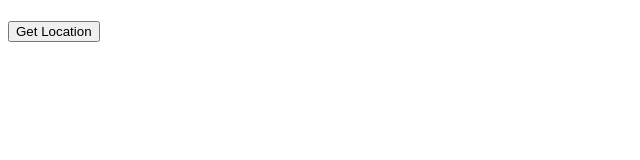
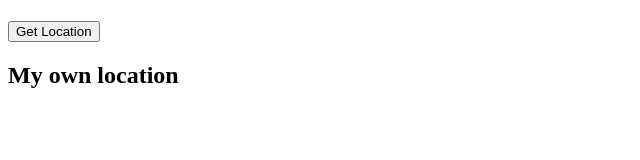
Before and after one commit to iftekharrafti/google-api, a plain HTML site: page index.html in a window 1280 px wide. Shown: the whole page, without its empty margins (0-640 px from the left). Drawn offline with Linux system fonts and the light colour scheme.

Commit message:
new commit

```diff
--- a/index.html
+++ b/index.html
@@ -10,6 +10,7 @@
     <h1 id="empty"></h1>
     <button type="button" onClick="myPosition()">Get Location</button>
 
+    <h2>My own location</h2>
 
     <script>
         var h = document.getElementById("empty");
```
